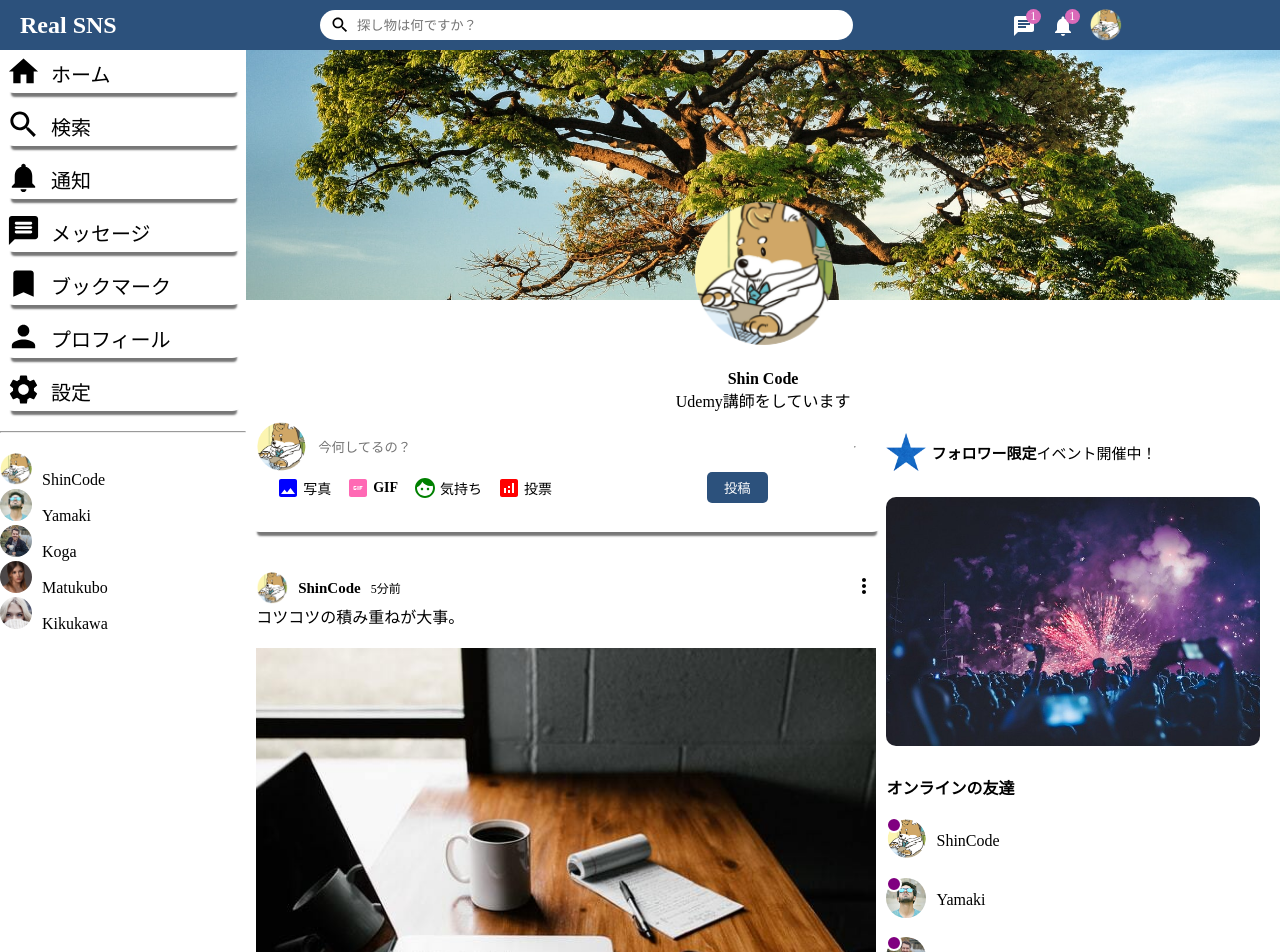
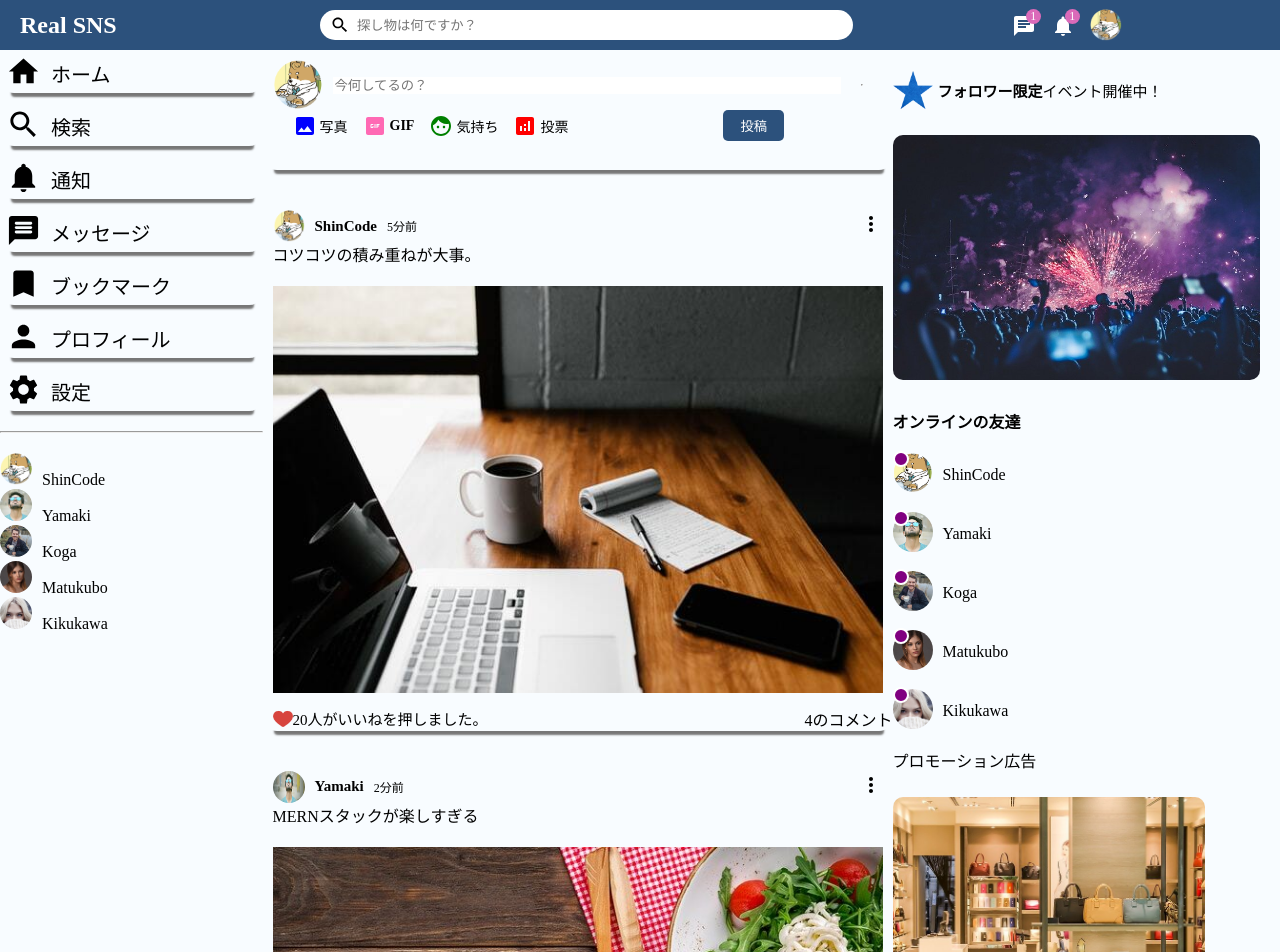
Before and after one commit to ShuheiKurinami/sns, a React (Create React App) app: page / in a window 1280 px wide. Shown: the top 952 px of the page. Built offline with nearby package versions, Linux system fonts and the light colour scheme.

Commit message:
rightbarコンポネートの分岐を作成

```diff
--- a/src/App.tsx
+++ b/src/App.tsx
@@ -3,8 +3,8 @@ import { Home } from "./pages/home/home";
 import { Profile } from "./pages/profile/Profile";
 
 function App() {
-  // return <Home />;
-  return <Profile />;
+  return <Home />;
+  // return <Profile />;
 }
 
 export default App;
--- a/src/components/rightbar/Rightbar.tsx
+++ b/src/components/rightbar/Rightbar.tsx
@@ -3,10 +3,20 @@ import "./Rightbar.css";
 import { Users } from "../../dummyData";
 import { Online } from "../online/Online";
 
-export const Rightbar = () => {
-  return (
-    <div className="rightbar">
-      <div className="rightbarWrapper">
+type profile = {
+  id?: Number;
+  profilePicture?: String;
+  username?: String;
+};
+
+type profileProps = {
+  profile?: profile | undefined;
+};
+
+export const Rightbar = ({ profile }: profileProps) => {
+  const HomeRightbar = () => {
+    return (
+      <>
         <div className="eventContainer">
           <img src="assets/star.png" alt="" className="starImg" />
           <span className="eventText">
@@ -39,6 +49,17 @@ export const Rightbar = () => {
           className="rightbarPromotionImg"
         />
         <p className="promotionName">ShinCode株式会社</p>
+      </>
+    );
+  };
+
+  const ProfileRightbar = () => {
+    return <>profileのrightbarです。</>;
+  };
+  return (
+    <div className="rightbar">
+      <div className="rightbarWrapper">
+        {profile ? <ProfileRightbar /> : <HomeRightbar />}
       </div>
     </div>
   );
--- a/src/pages/profile/Profile.tsx
+++ b/src/pages/profile/Profile.tsx
@@ -3,6 +3,7 @@ import { Topbar } from "../../components/Topbar/Topbar";
 import { Sidebar } from "../../components/sidebar/sidebar";
 import { Timeline } from "../../components/timeline/Timeline";
 import { Rightbar } from "../../components/rightbar/Rightbar";
+import { Users } from "../../dummyData";
 import "./Profile.css";
 
 export const Profile = () => {
@@ -32,7 +33,7 @@ export const Profile = () => {
           </div>
           <div className="profileRightBottom">
             <Timeline />
-            <Rightbar />
+            <Rightbar profile={Users[0]} />
           </div>
         </div>
       </div>
```
